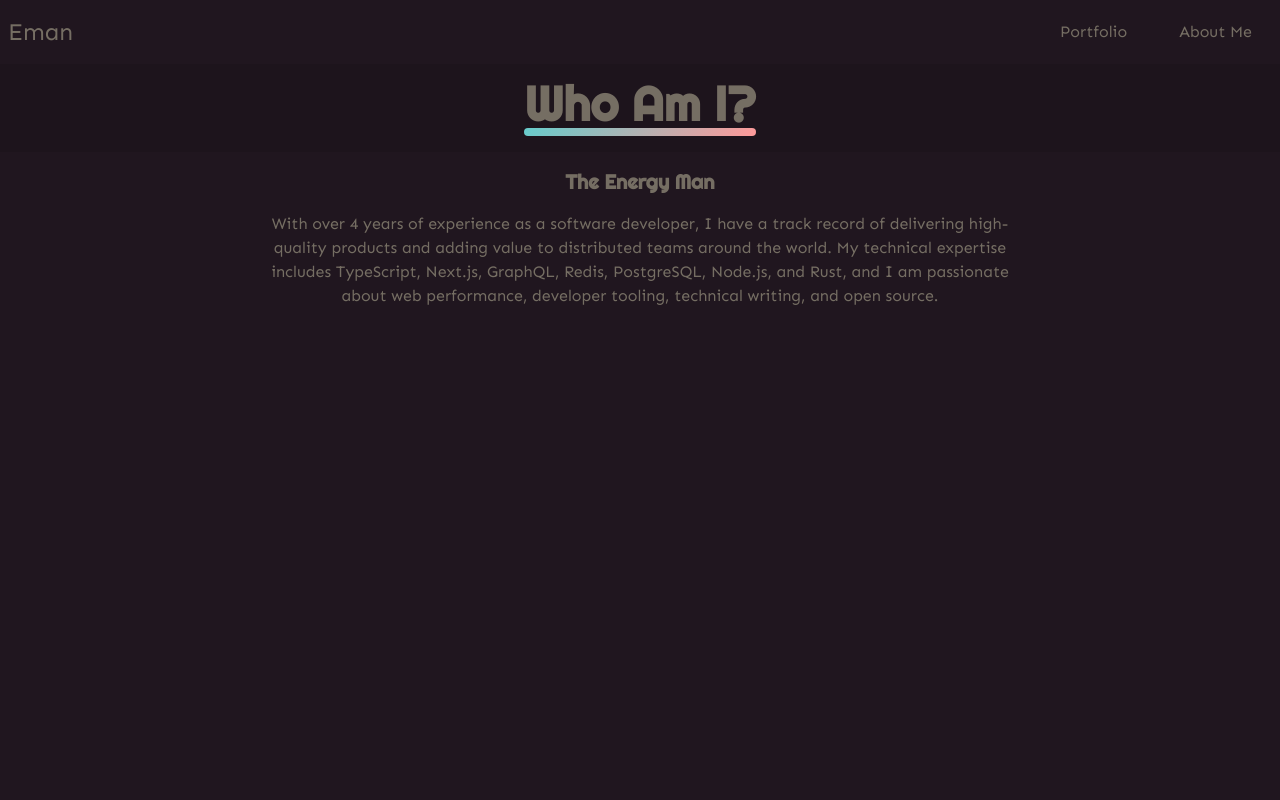
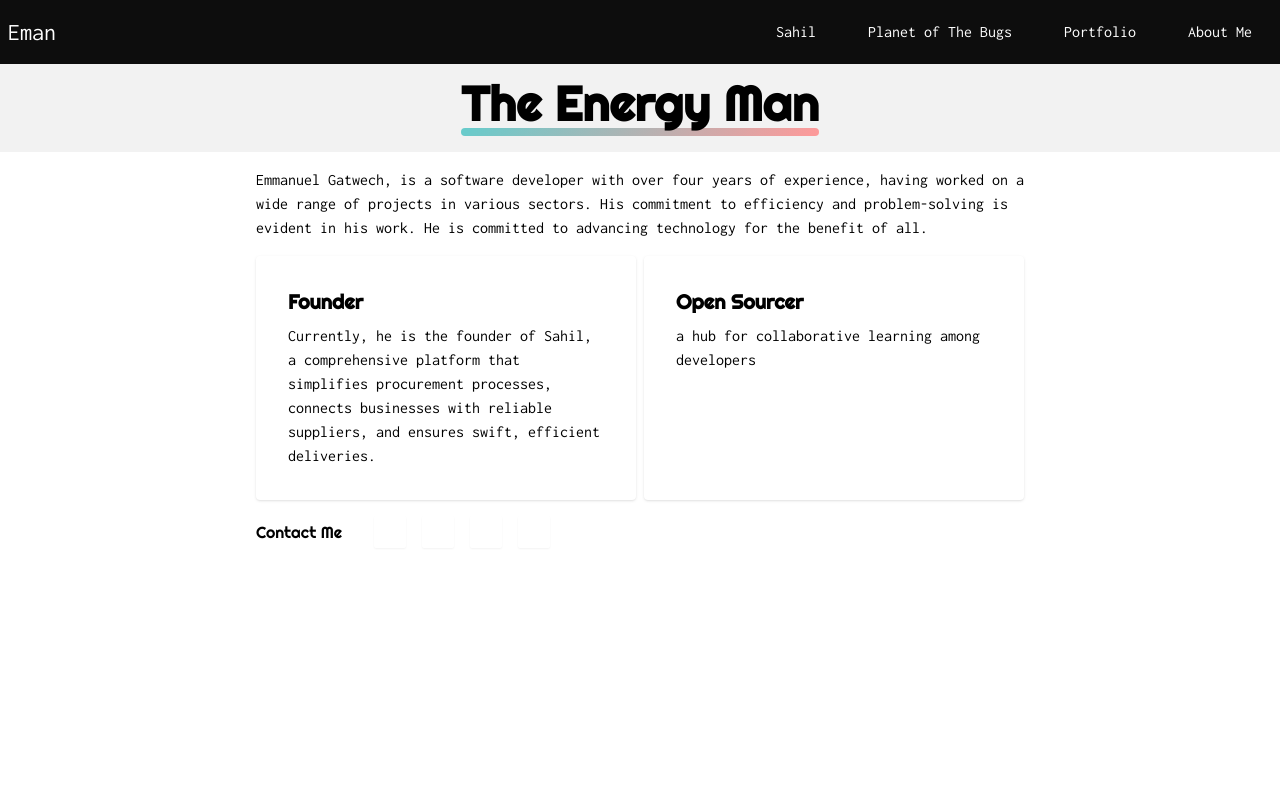
Before and after one commit to Emmanuel-Melon/eman-website, a SvelteKit app: page /about in a window 1280 px wide. Shown: the top 800 px of the page. Built offline with nearby package versions, Linux system fonts and the light colour scheme.

Commit message:
feat: theme update

```diff
--- a/src/app.html
+++ b/src/app.html
@@ -1,5 +1,5 @@
 <!DOCTYPE html>
-<html class="dark" lang="en">
+<html lang="en">
 	<head>
 		<meta charset="utf-8" />
 		<link rel="icon" href="%sveltekit.assets%/favicon.png" />
--- a/src/components/Bio.svelte
+++ b/src/components/Bio.svelte
@@ -2,8 +2,8 @@
 	<div class="w-3/4 space-y-4 mx-auto text-center">
         <h3  class="text-3xl font-bold">Unleashing Innovation and Impact: Exploring the Boundaries of Technology</h3>
 		<p>
-			I am the Co-Founder of two open-source tech startups, namely
-			<a class="link" target="_blank" href="https://planetofthebugs.xyz">Planet of The Bugs</a> as well as <a class="link" target="_blank" href="https://inspirers.co">Inspirers</a>.
+			I am the Co-Founder of two open-source tech startups, namely <a class="link" target="_blank" href="https://sahil.app">Sahil</a> and
+			<a class="link" target="_blank" href="https://planetofthebugs.xyz">Planet of The Bugs</a>.
 		</p>
 	</div>
 </div>
--- a/src/components/Experience.svelte
+++ b/src/components/Experience.svelte
@@ -100,7 +100,7 @@
 	];
 </script>
 
-<SectionWrapper bg="rose-900">
+<SectionWrapper bg="gray-100">
 	<div>
 		<div class="space-y-4 p-8 w-9/12 mx-auto">
 			{#each experiences as experience}
--- a/src/components/Header.svelte
+++ b/src/components/Header.svelte
@@ -1,6 +1,18 @@
 <script>
 	import 'iconify-icon';
 	const links = [
+		{
+			id: 2,
+			href: '/sahil',
+			title: 'Sahil',
+			icon: 'ri:aliens-line'
+		},
+		{
+			id: 4,
+			href: '/bugs',
+			title: 'Planet of The Bugs',
+			icon: 'ri:aliens-line'
+		},
 		{
 			id: 1,
 			href: '/portfolio',
@@ -8,7 +20,7 @@
 			icon: 'ri:cpu-line'
 		},
 		{
-			id: 2,
+			id: 3,
 			href: '/about',
 			title: 'About Me',
 			icon: 'ri:aliens-line'
@@ -16,12 +28,10 @@
 	];
 </script>
 
-<header class="bg-base-100 shadow">
+<header class="bg-primary shadow text-white">
 	<nav class="navbar items-center justify-between">
 		<div class="navbar-start gap-2">
-			<a class=";ink link-hover normal-case text-2xl flex items-center gap-2" href="/"
-				>Eman</a
-			>
+			<a class="link link-hover normal-case text-2xl flex items-center gap-2" href="/">Eman</a>
 		</div>
 		<div class="navbar-center hidden md:flex">
 			<ul class="menu menu-horizontal px-1 gap-2">
--- a/src/components/Hero.svelte
+++ b/src/components/Hero.svelte
@@ -45,27 +45,15 @@
 	<div class="hero-content backdrop-blur-lg">
 		<div class="w-2/5 h-fit grow space-y-4 p-8 mx-auto">
 			<p class="text-lg">Eman &amp; the E is for <span class={`text-primary`}>Energy!</span></p>
-			<h1 class={`text-5xl font-bold ${customGradient()}`}>Hello, I’m Emmanuel Gatwech</h1>
+			<h1 class={`text-5xl font-bold`}>Hello, I’m Emmanuel Gatwech</h1>
 			<p>
-				I've consistently brought top-notch products to life and made meaningful contributions to
-				teams across the globe. My tech skills cover TypeScript, Next.js, GraphQL, Redis,
-				PostgreSQL, Node.js, and Rust, and I am passionate about web performance, developer tooling,
-				technical writing, and open source.
+				Emmanuel Gatwech, is a software developer with over four years of experience, having worked on a wide range of projects in various sectors. His commitment to efficiency and problem-solving is evident in his work. He is committed to advancing technology for the benefit of all.
 			</p>
 			<a
 				class="btn btn-sm btn-primary gap-2"
 				href="https://docs.google.com/document/d/1R3nD1VyCwJjwhzpoz8jDn0aKqxoyN2kVRkpHTip4HPY/edit?usp=sharing"
 				target="_blank"><iconify-icon icon="ri:article-line" />My Resume</a
 			>
-			<h3>Things I'm Passionate About</h3>
-			<div class="flex gap-2">
-				{#each interests as { icon, name }}
-					<div class="badge badge-lg badge-secondary flex gap-2">
-						<iconify-icon {icon} />
-						{name}
-					</div>
-				{/each}
-			</div>
 		</div>
 	</div>
 </div>
--- /dev/null
+++ b/src/components/Journey.svelte
@@ -0,0 +1,60 @@
+<ul class="timeline timeline-snap-icon max-md:timeline-compact timeline-vertical">
+    <li>
+      <div class="timeline-middle">
+        <svg xmlns="http://www.w3.org/2000/svg" viewBox="0 0 20 20" fill="currentColor" class="h-5 w-5"><path fill-rule="evenodd" d="M10 18a8 8 0 100-16 8 8 0 000 16zm3.857-9.809a.75.75 0 00-1.214-.882l-3.483 4.79-1.88-1.88a.75.75 0 10-1.06 1.061l2.5 2.5a.75.75 0 001.137-.089l4-5.5z" clip-rule="evenodd" /></svg>
+      </div>
+      <div class="timeline-start md:text-end mb-10">
+        <time class="font-mono italic">1984</time>
+        <div class="text-lg font-black">First Macintosh computer</div>
+        The Apple Macintosh—later rebranded as the Macintosh 128K—is the original Apple Macintosh personal computer. It played a pivotal role in establishing desktop publishing as a general office function. The motherboard, a 9 in (23 cm) CRT monitor, and a floppy drive were housed in a beige case with integrated carrying handle; it came with a keyboard and single-button mouse.
+      </div>
+      <hr/>
+    </li>
+    <li>
+      <hr />
+      <div class="timeline-middle">
+        <svg xmlns="http://www.w3.org/2000/svg" viewBox="0 0 20 20" fill="currentColor" class="h-5 w-5"><path fill-rule="evenodd" d="M10 18a8 8 0 100-16 8 8 0 000 16zm3.857-9.809a.75.75 0 00-1.214-.882l-3.483 4.79-1.88-1.88a.75.75 0 10-1.06 1.061l2.5 2.5a.75.75 0 001.137-.089l4-5.5z" clip-rule="evenodd" /></svg>
+      </div>
+      <div class="timeline-end mb-10">
+        <time class="font-mono italic">1998</time>
+        <div class="text-lg font-black">iMac</div>
+        iMac is a family of all-in-one Mac desktop computers designed and built by Apple Inc. It has been the primary part of Apple's consumer desktop offerings since its debut in August 1998, and has evolved through seven distinct forms
+      </div>
+      <hr />
+    </li>
+    <li>
+      <hr />
+      <div class="timeline-middle">
+        <svg xmlns="http://www.w3.org/2000/svg" viewBox="0 0 20 20" fill="currentColor" class="h-5 w-5"><path fill-rule="evenodd" d="M10 18a8 8 0 100-16 8 8 0 000 16zm3.857-9.809a.75.75 0 00-1.214-.882l-3.483 4.79-1.88-1.88a.75.75 0 10-1.06 1.061l2.5 2.5a.75.75 0 001.137-.089l4-5.5z" clip-rule="evenodd" /></svg>
+      </div>
+      <div class="timeline-start md:text-end mb-10">
+        <time class="font-mono italic">2001</time>
+        <div class="text-lg font-black">iPod</div>
+        The iPod is a discontinued series of portable media players and multi-purpose mobile devices designed and marketed by Apple Inc. The first version was released on October 23, 2001, about 8+1⁄2 months after the Macintosh version of iTunes was released. Apple sold an estimated 450 million iPod products as of 2022. Apple discontinued the iPod product line on May 10, 2022. At over 20 years, the iPod brand is the oldest to be discontinued by Apple
+      </div>
+      <hr />
+    </li>
+    <li>
+      <hr />
+      <div class="timeline-middle">
+        <svg xmlns="http://www.w3.org/2000/svg" viewBox="0 0 20 20" fill="currentColor" class="h-5 w-5"><path fill-rule="evenodd" d="M10 18a8 8 0 100-16 8 8 0 000 16zm3.857-9.809a.75.75 0 00-1.214-.882l-3.483 4.79-1.88-1.88a.75.75 0 10-1.06 1.061l2.5 2.5a.75.75 0 001.137-.089l4-5.5z" clip-rule="evenodd" /></svg>
+      </div>
+      <div class="timeline-end mb-10">
+        <time class="font-mono italic">2007</time>
+        <div class="text-lg font-black">iPhone</div>
+        iPhone is a line of smartphones produced by Apple Inc. that use Apple's own iOS mobile operating system. The first-generation iPhone was announced by then-Apple CEO Steve Jobs on January 9, 2007. Since then, Apple has annually released new iPhone models and iOS updates. As of November 1, 2018, more than 2.2 billion iPhones had been sold. As of 2022, the iPhone accounts for 15.6% of global smartphone market share
+      </div>
+      <hr />
+    </li>
+    <li>
+      <hr />
+      <div class="timeline-middle">
+        <svg xmlns="http://www.w3.org/2000/svg" viewBox="0 0 20 20" fill="currentColor" class="h-5 w-5"><path fill-rule="evenodd" d="M10 18a8 8 0 100-16 8 8 0 000 16zm3.857-9.809a.75.75 0 00-1.214-.882l-3.483 4.79-1.88-1.88a.75.75 0 10-1.06 1.061l2.5 2.5a.75.75 0 001.137-.089l4-5.5z" clip-rule="evenodd" /></svg>
+      </div>
+      <div class="timeline-start md:text-end mb-10">
+        <time class="font-mono italic">2015</time>
+        <div class="text-lg font-black">Apple Watch</div>
+        The Apple Watch is a line of smartwatches produced by Apple Inc. It incorporates fitness tracking, health-oriented capabilities, and wireless telecommunication, and integrates with iOS and other Apple products and services
+      </div>
+    </li>
+  </ul>
--- a/src/routes/+page.svelte
+++ b/src/routes/+page.svelte
@@ -8,5 +8,4 @@
 
 <Hero />
 <Experience />
-<InterestsList />
 <Bio />
--- a/src/routes/about/+page.svelte
+++ b/src/routes/about/+page.svelte
@@ -1,21 +1,54 @@
 <script>
 	import 'iconify-icon';
 	import SectionWrapper from '../../components/SectionWrapper.svelte';
-  import { customGradient } from '../../components/utils/ui';
+	import { customGradient } from '../../components/utils/ui';
+	import Journey from '../../components/Journey.svelte';
 </script>
 
 <div class="text-center space-y-4 bg-base-200 p-4 mb-4">
-  <h1 class={`text-5xl font-bold mx-auto ${customGradient()}`}>Who Am I?</h1>
+	<h1 class={`text-5xl font-bold mx-auto ${customGradient()}`}>The Energy Man</h1>
 </div>
 <SectionWrapper>
-	<div class="space-y-4 text-center w-3/5">
-		<h2 class="card-title text-center w-fit mx-auto">The Energy Man</h2>
+	<div class="space-y-4 w-3/5">
 		<p>
-			With over 4 years of experience as a software developer, I have a track record of
-			delivering high-quality products and adding value to distributed teams around the world.
-			My technical expertise includes TypeScript, Next.js, GraphQL, Redis, PostgreSQL,
-			Node.js, and Rust, and I am passionate about web performance, developer tooling,
-			technical writing, and open source.
+			Emmanuel Gatwech, is a software developer with over four years of experience, having worked on
+			a wide range of projects in various sectors. His commitment to efficiency and problem-solving
+			is evident in his work.  He is committed to advancing technology for the benefit of all.
 		</p>
+		<div class="flex gap-2">
+			<div class="card shadow grow basis-3/6">
+				<div class="card-body">
+					<h3 class="card-title">Founder</h3>
+					<p>Currently, he is the founder of Sahil, a comprehensive platform that
+						simplifies procurement processes, connects businesses with reliable suppliers, and ensures
+						swift, efficient deliveries.</p>
+				</div>
+			</div>
+			<div class="card shadow grow basis-3/6">
+				<div class="card-body">
+					<h3 class="card-title">Open Sourcer</h3>
+					<p>a hub for collaborative learning among developers</p>
+				</div>
+			</div>
+		</div>
+		<div class="flex gap-8 items-center">
+			<div>
+				<h3>Contact Me</h3>
+			</div>
+			<div class="flex gap-4">
+				<button class="btn btn-sm btn-square btn-ghost shadow-sm">
+					<iconify-icon icon="ri:linkedin-box-line" height="20" width="20"/>
+				</button>
+				<button class="btn btn-sm btn-square btn-ghost shadow-sm">
+					<iconify-icon icon="ri:twitter-x-line" height="20" width="20" />
+				</button>
+				<button class="btn btn-sm btn-square btn-ghost shadow-sm">
+					<iconify-icon icon="ri:github-line" height="20" width="20" />
+				</button>
+				<button class="btn btn-sm btn-square btn-ghost shadow-sm">
+					<iconify-icon icon="fa6-brands:hashnode" height="20" width="20" />
+				</button>
+			</div>
+		</div>
 	</div>
 </SectionWrapper>
--- a/src/styles.css
+++ b/src/styles.css
@@ -1,8 +1,8 @@
-@import url('https://fonts.googleapis.com/css2?family=Sen&family=Righteous&display=swap');
+@import url('https://fonts.googleapis.com/css2?family=Inconsolata&family=Righteous&display=swap');
 
 html,
 body {
-    font-family: "Sen", Arial, Helvetica, sans-serif;
+    font-family: "Inconsolata", Arial, Helvetica, sans-serif;
 
 }
 
--- a/tailwind.config.js
+++ b/tailwind.config.js
@@ -9,7 +9,7 @@ module.exports = {
 		  },
 	},
 	daisyui: {
-		themes: ['coffee']
+		themes: ['lofi']
 	},
 	plugins: [require('daisyui'), require('@tailwindcss/typography')]
 };
```
Also changed, not shown: src/components/ExperienceCard.svelte (+14 -3 lines), src/components/Footer.svelte (+0 -9 lines).
